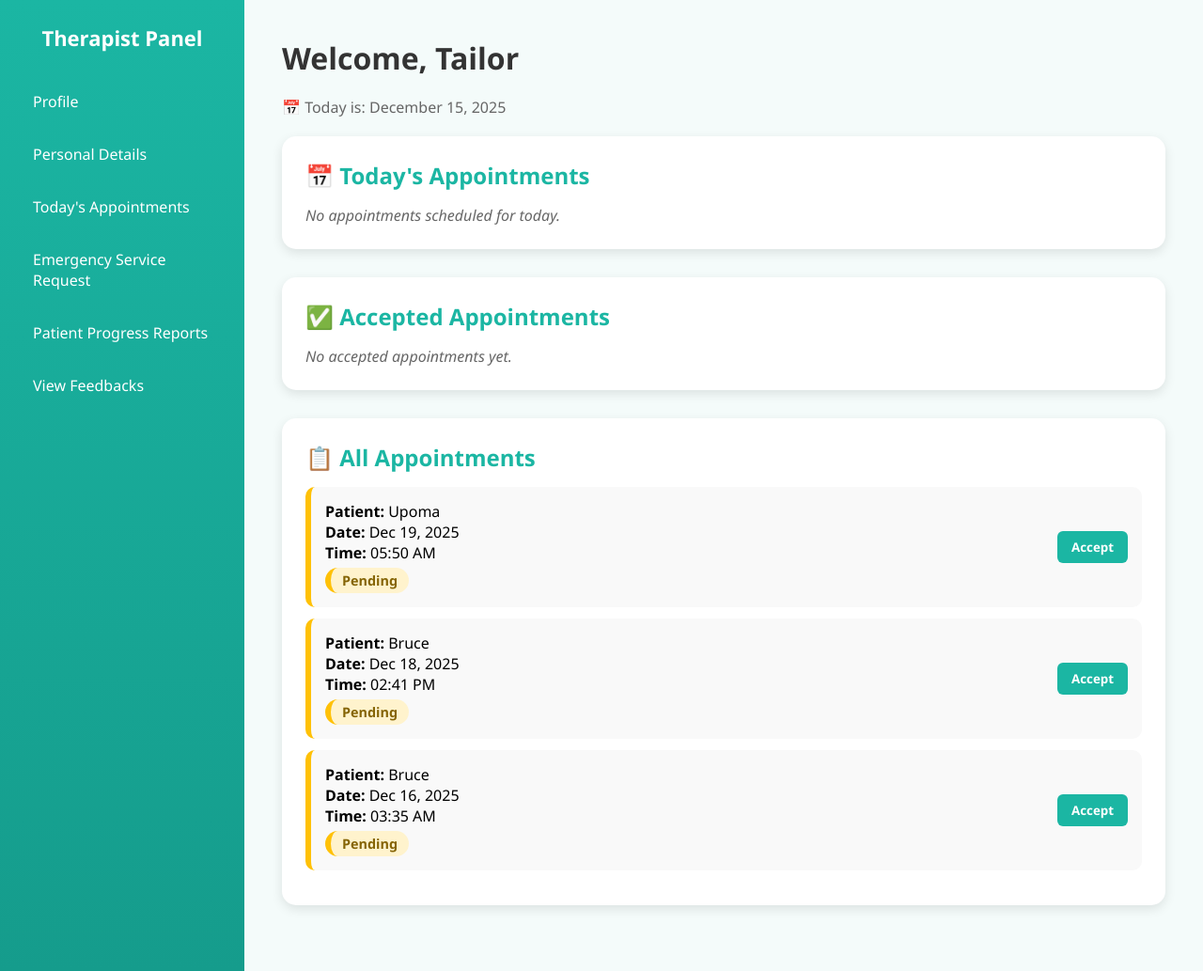
After one commit to jayed2003/Website-Project-0, a PHP site: page /today_appointment.php in a window 1280 px wide. The commit adds this page. Shown: the whole page at 94% size. Run offline with PHP 8.4, Linux system fonts and the light colour scheme; a user stored in the database is signed in; data comes from the database, SQL or seed files in the repository.

Commit message:
Add files via upload

```diff
--- a/patient_dashboard.php
+++ b/patient_dashboard.php
@@ -20,9 +20,9 @@ if (!isset($_SESSION['user_id'])) {
         <h2>Patient Panel</h2>
 
         <a href="appointment.php">Book Appointment</a>
-        <a href="#">Appointment History</a>
+        <a href="appointment_history.php">Appointment History</a>
         <a href="patient_personal.php">Personal Details</a>
-        <a href="#">Self Assessment Test</a>
+        <a href="self_assessment.php">Self Assessment Test</a>
         <a href="patient_progress.php">Progress Report</a>
         <a href="patient_feedback.php">Feedback</a>
 
--- a/therapist_dashboard.php
+++ b/therapist_dashboard.php
@@ -21,7 +21,7 @@ if (!isset($_SESSION['user_id'])) {
 
         <a href="#">Profile</a>
         <a href="therapist_personal.php">Personal Details</a>
-        <a href="#">Today's Appointments</a>
+        <a href="today_appointment.php">Today's Appointments</a>
         <a href="#">Emergency Service Request</a>
         <a href="therapist_progress.php">Patient Progress Reports</a>
         <a href="therapist_feedback_view.php">View Feedbacks</a>
--- /dev/null
+++ b/today_appointment.php
@@ -0,0 +1,292 @@
+<?php
+session_start();
+if (!isset($_SESSION['user_id'])) {
+    header("Location: login.php");
+    exit();
+}
+
+include("DBconnect.php");
+
+$therapist_id   = $_SESSION['user_id'];
+$therapist_name = htmlspecialchars($_SESSION['user_name'] ?? 'Therapist');
+$today = date("Y-m-d");
+
+/* =========================
+   ACCEPT APPOINTMENT LOGIC
+========================= */
+if (isset($_POST['accept']) && isset($_POST['appointment_id'])) {
+    $appointment_id = intval($_POST['appointment_id']);
+
+
+    $stmt = $conn->prepare("UPDATE appointment
+                           SET status='Approved'
+                           WHERE appointment_id=?
+                           AND therapist_id=?");
+    $stmt->bind_param("ii", $appointment_id, $therapist_id);
+    $stmt->execute();
+    $stmt->close();
+
+
+    header("Location: " . $_SERVER['PHP_SELF']);
+    exit();
+}
+
+
+// All appointments with prepared statement
+$all_stmt = $conn->prepare("
+    SELECT * FROM appointment
+    WHERE therapist_id=?
+    ORDER BY date DESC, time ASC
+");
+$all_stmt->bind_param("i", $therapist_id);
+$all_stmt->execute();
+$allAppointments = $all_stmt->get_result();
+
+// Accepted appointments
+$accepted_stmt = $conn->prepare("
+    SELECT * FROM appointment
+    WHERE therapist_id=?
+    AND status='Approved'
+    ORDER BY date DESC, time ASC
+");
+$accepted_stmt->bind_param("i", $therapist_id);
+$accepted_stmt->execute();
+$acceptedAppointments = $accepted_stmt->get_result();
+
+// Today's appointments
+$today_stmt = $conn->prepare("
+    SELECT * FROM appointment
+    WHERE therapist_id=?
+    AND date=?
+    ORDER BY FIELD(status, 'Approved') DESC, time ASC
+");
+$today_stmt->bind_param("is", $therapist_id, $today);
+$today_stmt->execute();
+$todayAppointments = $today_stmt->get_result();
+?>
+
+<!DOCTYPE html>
+<html>
+<head>
+    <title>Therapist Dashboard</title>
+    <link rel="stylesheet" href="css/dashboard.css">
+    <style>
+        .box {
+            background: white;
+            padding: 25px;
+            border-radius: 15px;
+            margin-bottom: 30px;
+            box-shadow: 0 4px 12px rgba(0,0,0,0.1);
+        }
+        .box h2 {
+            margin-bottom: 15px;
+            color: #1bb6a3;
+        }
+        .appointment {
+            padding: 15px;
+            border-radius: 10px;
+            margin-bottom: 12px;
+            display: flex;
+            justify-content: space-between;
+            align-items: center;
+            background: #f9f9f9;
+            transition: all 0.3s ease;
+        }
+        .appointment:hover {
+            transform: translateY(-2px);
+            box-shadow: 0 6px 15px rgba(0,0,0,0.1);
+        }
+        .approved {
+            border-left: 6px solid #28a745;
+        }
+        .pending {
+            border-left: 6px solid #ffc107;
+        }
+        .cancelled {
+            border-left: 6px solid #dc3545;
+        }
+        .status {
+            font-weight: bold;
+            padding: 4px 12px;
+            border-radius: 20px;
+            font-size: 0.9em;
+            display: inline-block;
+            margin-top: 5px;
+        }
+        .status.approved {
+            background: #d4edda;
+            color: #155724;
+        }
+        .status.pending {
+            background: #fff3cd;
+            color: #856404;
+        }
+        .status.cancelled {
+            background: #f8d7da;
+            color: #721c24;
+        }
+        button {
+            padding: 8px 15px;
+            border: none;
+            border-radius: 6px;
+            cursor: pointer;
+            background: #1bb6a3;
+            color: white;
+            font-weight: bold;
+            transition: all 0.3s ease;
+        }
+        button:hover {
+            background: #17a293;
+            transform: scale(1.05);
+        }
+        button:disabled {
+            background: #cccccc;
+            cursor: not-allowed;
+        }
+        .appointment-info {
+            flex-grow: 1;
+        }
+        .appointment-actions {
+            margin-left: 20px;
+        }
+    </style>
+</head>
+
+<body>
+
+<div class="wrapper">
+
+    <!-- SIDEBAR -->
+    <div class="sidebar">
+        <h2>Therapist Panel</h2>
+        <a href="#">Profile</a>
+        <a href="therapist_personal.php">Personal Details</a>
+        <a href="today_appointment.php">Today's Appointments</a>
+        <a href="#">Emergency Service Request</a>
+        <a href="therapist_progress.php">Patient Progress Reports</a>
+        <a href="therapist_feedback_view.php">View Feedbacks</a>
+    </div>
+
+    <!-- CONTENT -->
+    <div class="content">
+        <h1>Welcome, <?php echo $therapist_name; ?></h1>
+
+        <!-- Display today's date -->
+        <p style="color: #666; margin-bottom: 20px;">
+            📅 Today is: <?php echo date('F j, Y'); ?>
+        </p>
+
+        <!-- TODAY'S APPOINTMENTS -->
+        <div class="box">
+            <h2>📅 Today's Appointments</h2>
+
+            <?php if ($todayAppointments->num_rows > 0) { ?>
+                <?php while ($row = $todayAppointments->fetch_assoc()) {
+                    $status_class = strtolower($row['status']);
+                ?>
+                    <div class="appointment <?php echo $status_class; ?>">
+                        <div class="appointment-info">
+                            <p><strong>Patient:</strong> <?php echo htmlspecialchars($row['patient_name']); ?></p>
+                            <p><strong>Time:</strong> <?php echo date("h:i A", strtotime($row['time'])); ?></p>
+                            <p><strong>Session Type:</strong> <?php echo htmlspecialchars($row['session_type'] ?? 'Regular'); ?></p>
+                            <span class="status <?php echo $status_class; ?>">
+                                <?php echo htmlspecialchars($row['status']); ?>
+                            </span>
+                        </div>
+
+                        <?php if (strtolower(trim($row['status'])) == 'pending') { ?>
+                            <div class="appointment-actions">
+                                <form method="POST" onsubmit="return confirm('Accept this appointment?');">
+                                    <input type="hidden" name="appointment_id"
+                                           value="<?php echo $row['appointment_id']; ?>">
+                                    <button type="submit" name="accept">Accept</button>
+                                </form>
+                            </div>
+                        <?php } ?>
+                    </div>
+                <?php } ?>
+            <?php } else { ?>
+                <p style="color: #666; font-style: italic;">No appointments scheduled for today.</p>
+            <?php } ?>
+        </div>
+
+        <!-- ACCEPTED APPOINTMENTS -->
+        <div class="box">
+            <h2>✅ Accepted Appointments</h2>
+
+            <?php if ($acceptedAppointments->num_rows > 0) { ?>
+                <?php while ($row = $acceptedAppointments->fetch_assoc()) { ?>
+                    <div class="appointment approved">
+                        <div class="appointment-info">
+                            <p><strong>Patient:</strong> <?php echo htmlspecialchars($row['patient_name']); ?></p>
+                            <p><strong>Date:</strong> <?php echo date('M j, Y', strtotime($row['date'])); ?></p>
+                            <p><strong>Time:</strong> <?php echo date("h:i A", strtotime($row['time'])); ?></p>
+                        </div>
+                    </div>
+                <?php } ?>
+            <?php } else { ?>
+                <p style="color: #666; font-style: italic;">No accepted appointments yet.</p>
+            <?php } ?>
+        </div>
+
+        <!-- ALL APPOINTMENTS -->
+        <div class="box">
+            <h2>📋 All Appointments</h2>
+
+            <?php if ($allAppointments->num_rows > 0) { ?>
+                <?php while ($row = $allAppointments->fetch_assoc()) {
+                    $status_class = strtolower($row['status']);
+                ?>
+                    <div class="appointment <?php echo $status_class; ?>">
+                        <div class="appointment-info">
+                            <p><strong>Patient:</strong> <?php echo htmlspecialchars($row['patient_name']); ?></p>
+                            <p><strong>Date:</strong> <?php echo date('M j, Y', strtotime($row['date'])); ?></p>
+                            <p><strong>Time:</strong> <?php echo date("h:i A", strtotime($row['time'])); ?></p>
+                            <span class="status <?php echo $status_class; ?>">
+                                <?php echo htmlspecialchars($row['status']); ?>
+                            </span>
+                        </div>
+
+                        <?php if (strtolower(trim($row['status'])) == 'pending') { ?>
+                            <div class="appointment-actions">
+                                <form method="POST" onsubmit="return confirm('Accept this appointment?');">
+                                    <input type="hidden" name="appointment_id"
+                                           value="<?php echo $row['appointment_id']; ?>">
+                                    <button type="submit" name="accept">Accept</button>
+                                </form>
+                            </div>
+                        <?php } ?>
+                    </div>
+                <?php } ?>
+            <?php } else { ?>
+                <p style="color: #666; font-style: italic;">No appointments found.</p>
+            <?php } ?>
+        </div>
+
+    </div>
+</div>
+
+<?php
+// Close database connections
+$all_stmt->close();
+$accepted_stmt->close();
+$today_stmt->close();
+$conn->close();
+?>
+
+<script>
+// Add confirmation for accepting appointments
+document.addEventListener('DOMContentLoaded', function() {
+    const acceptForms = document.querySelectorAll('form[method="POST"]');
+    acceptForms.forEach(form => {
+        form.addEventListener('submit', function(e) {
+            if (!confirm('Are you sure you want to accept this appointment?')) {
+                e.preventDefault();
+            }
+        });
+    });
+});
+</script>
+
+</body>
+</html>
```
Also changed, not shown: appointment_history.php (added, +111 -0 lines), self_assessment.php (added, +201 -0 lines).
